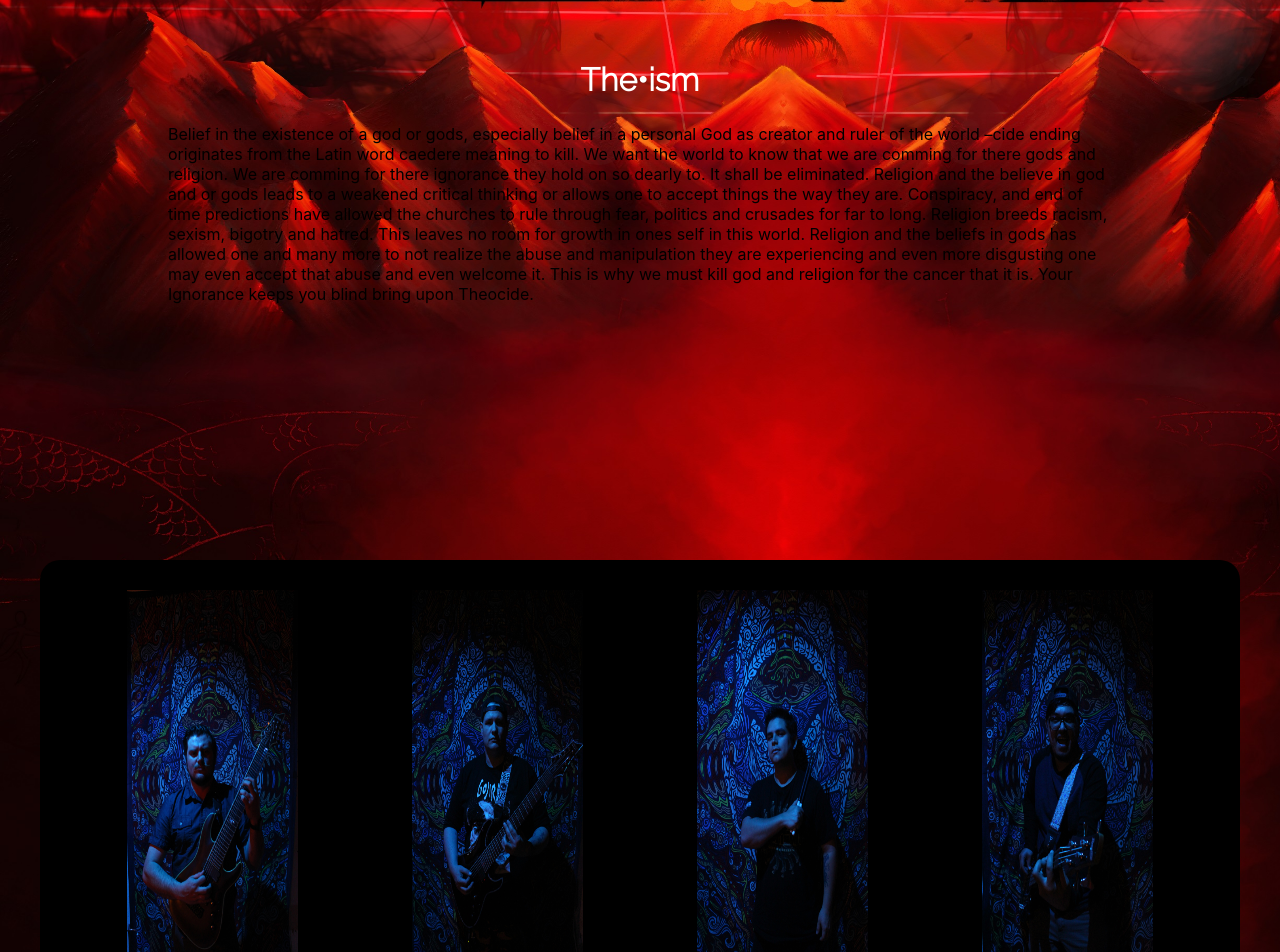
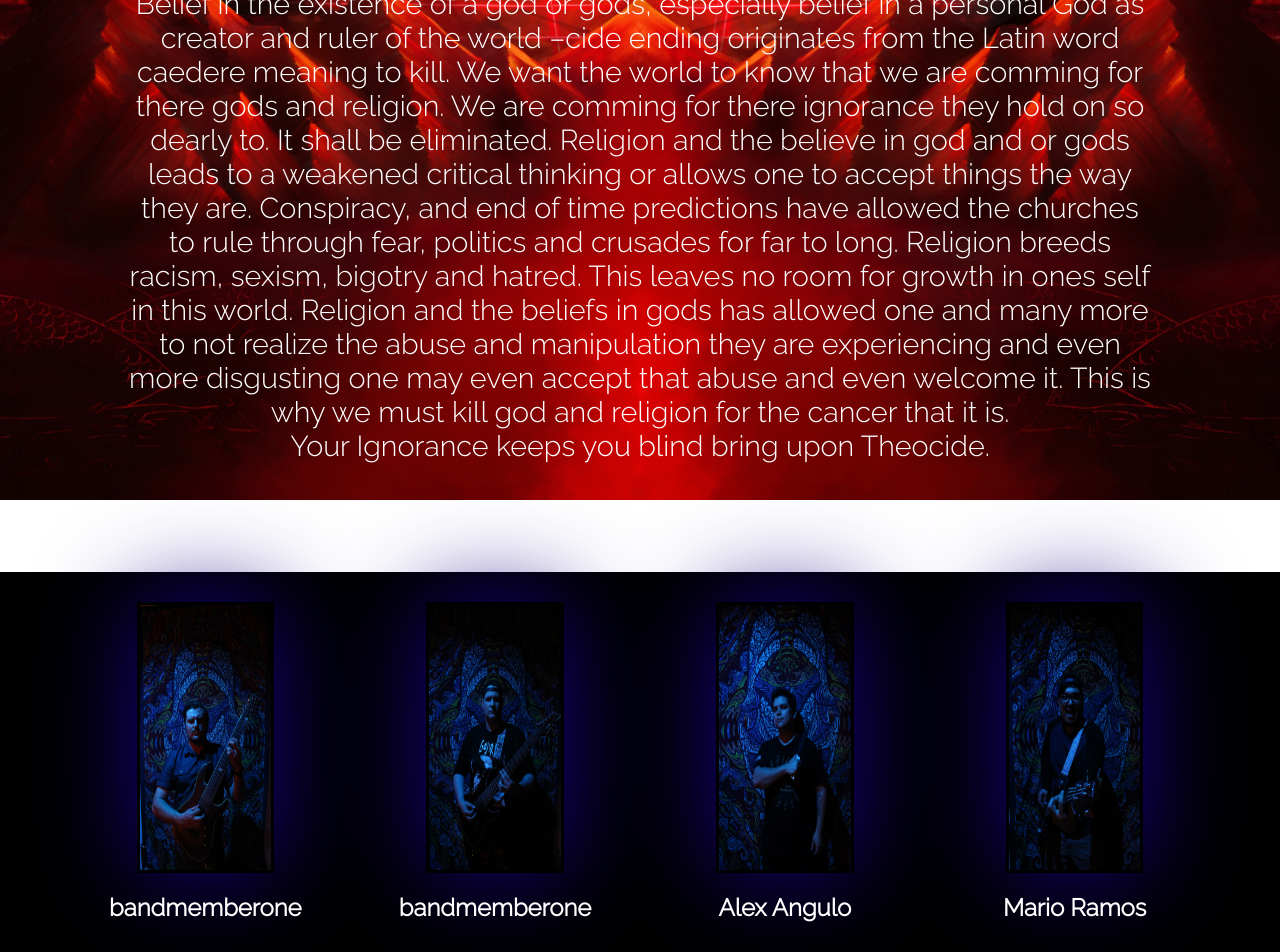
Before and after one commit to JesusFernandoRios/theocide, a Next.js app: page / in a window 1280 px wide. Shown: the part 300-1252 px from the top of the page. Built offline with nearby package versions, Linux system fonts and the light colour scheme.

Commit message:
working on artistprofile section creating visuals for images and setting right margin and padding

```diff
--- a/pages/index.js
+++ b/pages/index.js
@@ -20,7 +20,7 @@ export default function Home() {
     },
     {
       image:'/theo4.jpg',
-      name: 'bandmemberone'
+      name: 'Mario Ramos'
     }
   ]
 
@@ -35,16 +35,18 @@ export default function Home() {
       </Head>
 
       <main className={styles.main}>
+
         <article className={styles.mainArticle}>
           <h1 className={styles.bandMembers}>The•ism</h1>
 
-          <p>
+          <p className={styles.bandBio}>
               Belief in the existence of a god or gods, especially belief in a personal God as creator and ruler of the world
               –cide ending originates from the Latin word caedere meaning to kill.
               We want the world to know that we are comming for there gods and religion. We are comming for there ignorance they hold on so dearly to. It shall be eliminated.
               Religion and the believe in god and or gods leads to a weakened critical thinking or allows one to accept things the way they are. Conspiracy, and end of time predictions have allowed the churches to rule through fear, politics and crusades for far to long. Religion breeds racism, sexism, bigotry and hatred. This leaves no room for growth in ones self in this world. Religion and the beliefs in gods has allowed one and many more to not realize the abuse and manipulation they are experiencing and even more disgusting one may even accept that abuse and even welcome it.
               This is why we must kill god and religion for the cancer that it is.
 
+              <br/>
               Your Ignorance keeps you blind bring upon Theocide.
             </p>
 
--- a/styles/BandProfiles.module.css
+++ b/styles/BandProfiles.module.css
@@ -9,8 +9,11 @@
 .container img {
     height: 100%;
     width: 60%;
+    border: 3px solid black;
+    box-shadow: 0 0 100px rgb(23, 0, 128);
 }
 
 .container h2 {
     color: white;
+    font-family: 'Raleway', sans-serif;
 }
--- a/styles/Home.module.css
+++ b/styles/Home.module.css
@@ -1,6 +1,5 @@
 .container {
-  min-height: 100vh;
-  padding: 0 0.5rem;
+  height: 100vh;
   display: flex;
   flex-direction: column;
   justify-content: center;
@@ -18,17 +17,18 @@
   flex-direction: column;
   justify-content: center;
   align-items: center;
-  margin: 10em;
+  margin-top: 50%;
 
 }
 
 .mainArticle {
   margin-top: 10%;
+  display: flex;
+  flex-direction: column;
+  justify-content: center;
+  align-items: center;
 }
 
-.mainFigure {
-
-}
 
 .bandImage {
   width: 600px;
@@ -43,10 +43,12 @@
 
 }
 
-.bandNames {
+.bandBio {
   font-size: 1.8rem;
   color: white;
   font-family: 'Raleway', sans-serif;
+  text-align: center;
+  width: 80%;
 }
 
 .profileSection {
@@ -54,9 +56,8 @@
   flex-direction: row;
   justify-content: space-evenly;
   background-color: black;
-  border-radius: 20px;
-  width: 95%;
-  height: 500px;
+  width: 100%;
+  height: 100vh;
   margin-bottom: 10%;
   padding: 30px;
 }
```
